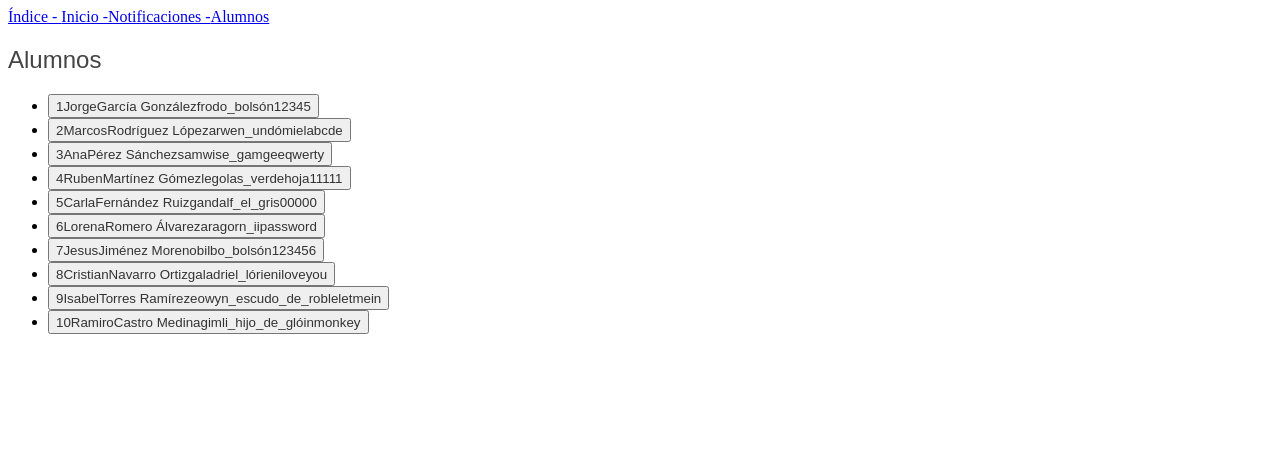
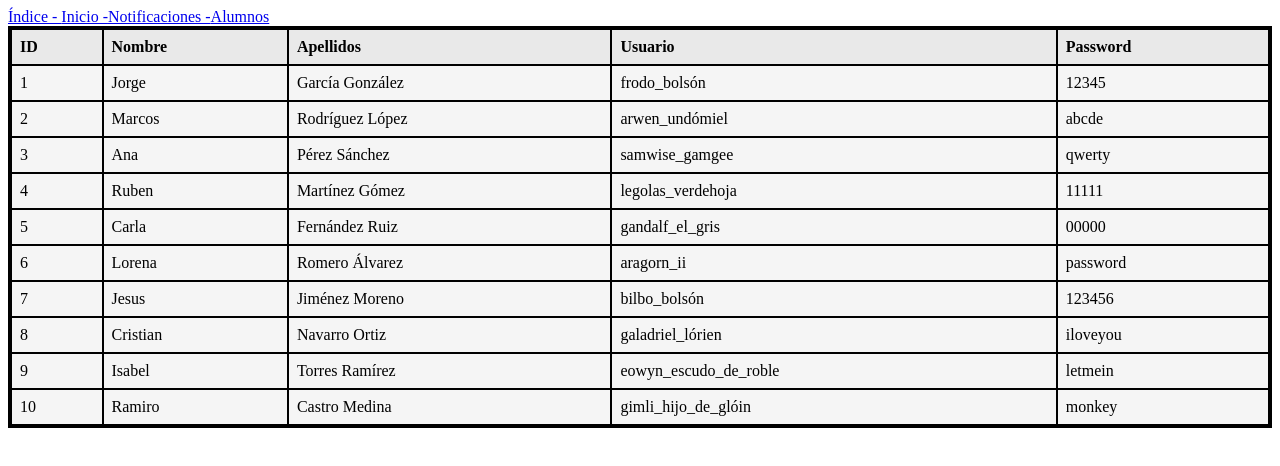
Before and after one commit to Bernabeu93/Proyecto-Instituto, an Angular app in the folder instituto/: page /alumnos in a window 1280 px wide. Shown: the top 466 px of the page. Built offline with nearby package versions, Linux system fonts and the light colour scheme.

Commit message:
Se añade mensaje.component y mensaje CLEAR

```diff
--- a/instituto/src/app/alumnos/alumnos.component.css
+++ b/instituto/src/app/alumnos/alumnos.component.css
@@ -1,22 +1,34 @@
-/* Application-wide Styles */
-h1 {
-    color: #369;
-    font-family: Arial, Helvetica, sans-serif;
-    font-size: 250%;
-  }
-  h2, h3 {
-    color: #444;
-    font-family: Arial, Helvetica, sans-serif;
-    font-weight: lighter;
-  }
-  body {
-    margin: 2em;
-  }
-  body, input[type="text"], button {
-    color: #333;
-    font-family: Cambria, Georgia;
-  }
-  /* everywhere else */
-  * {
-    font-family: Arial, Helvetica, sans-serif;
-  }
+table {
+  border-collapse: collapse;
+  width: 100%;
+  background-color: #f5f5f5;
+}
+
+th,
+td {
+  border: 2px solid black;
+  padding: 8px;
+  text-align: left;
+}
+
+th {
+  background-color: #e9e9e9;
+}
+
+th:first-child,
+td:first-child {
+  border-left: 4px solid black;
+}
+
+th:last-child,
+td:last-child {
+  border-right: 4px solid black;
+}
+
+tr:first-child th {
+  border-top: 4px solid black;
+}
+
+tr:last-child td {
+  border-bottom: 4px solid black;
+}
--- a/instituto/src/app/alumnos/alumnos.component.html
+++ b/instituto/src/app/alumnos/alumnos.component.html
@@ -1,13 +1,20 @@
-
-<h2>Alumnos</h2>
-<ul class="alumnos">
-  <li *ngFor="let alumno of listaAlumnos">
-    <button type="button" (click)="(alumno)">
-      <span class="badge">{{alumno.id}}</span>
-      <span class="name">{{alumno.nombre}}</span>
-      <span class="apellidos">{{alumno.apellidos}}</span>
-      <span class="usuario">{{alumno.usuario}}</span>
-      <span class="password">{{alumno.password}}</span>
-    </button>
-  </li>
-</ul>
+<table>
+  <thead>
+    <tr>
+      <th>ID</th>
+      <th>Nombre</th>
+      <th>Apellidos</th>
+      <th>Usuario</th>
+      <th>Password</th>
+    </tr>
+  </thead>
+  <tbody>
+    <tr *ngFor="let alumno of listaAlumnos">
+      <td>{{alumno.id}}</td>
+      <td>{{alumno.nombre}}</td>
+      <td>{{alumno.apellidos}}</td>
+      <td>{{alumno.usuario}}</td>
+      <td>{{alumno.password}}</td>
+    </tr>
+  </tbody>
+</table>
--- a/instituto/src/app/alumnos/alumnos.component.ts
+++ b/instituto/src/app/alumnos/alumnos.component.ts
@@ -1,6 +1,7 @@
 import { Component, OnInit } from '@angular/core';
 import { AlumnoCrear } from './../alumnos';
 import { AlumnosService } from './alumnos.service';
+import { MensajeService } from './mensaje.service';
 
 @Component({
   selector: 'app-alumnos',
@@ -10,16 +11,22 @@ import { AlumnosService } from './alumnos.service';
 export class AlumnosComponent implements OnInit {
   listaAlumnos: AlumnoCrear[] = [];
 
-  constructor(private alumnosService: AlumnosService) { }
+  constructor(private alumnosService: AlumnosService, private mensajeService: MensajeService) { }
 
   getAlumnos(): void {
     this.alumnosService.getAlumnos()
       .subscribe(alumnos => this.listaAlumnos = alumnos);
-    // Llama al método getAlumnos() en el servicio AlumnosService y asigna la lista de alumnos al componente
+    // Llama al método getAlumnos() en el servicio y asigna la lista de alumnos al componente
   }
 
   ngOnInit(): void {
     this.getAlumnos();
-    // En el ciclo de vida ngOnInit(), llama al método getAlumnos() para obtener la lista de alumnos al inicializar el componente
+    // En ngOnInit(), llama al método getAlumnos() para obtener la lista de alumnos al inicializar el componente
   }
+
+  onSelect(alumno: AlumnoCrear): void {
+    //this.selectedAlumnoCrear = alumno;
+    this.mensajeService.agregarMensaje(`AlumnosComponent: Alumno seleccionado id=${alumno.id}`);
 }
+
+}
--- a/instituto/src/app/alumnos/alumnos.service.ts
+++ b/instituto/src/app/alumnos/alumnos.service.ts
@@ -2,19 +2,20 @@ import { Injectable } from '@angular/core';
 import { Observable, of } from 'rxjs';
 import { AlumnoCrear } from './../alumnos';
 import { alumnos } from './../mock-alumnos';
+import { MensajeService } from './mensaje.service';
 
 @Injectable({
   providedIn: 'root'
 })
 export class AlumnosService {
-  // Este servicio proporciona la funcionalidad para obtener la lista de alumnos
+  // Esta linea obtiene la lista de alumnos
 
+  constructor(private mensajeService: MensajeService) { }
+
+  // Obtiene la lista de alumnos
   getAlumnos(): Observable<AlumnoCrear[]> {
-    const listaAlumnos = of(alumnos);
-    return listaAlumnos;
-    // Devuelve un observable de la lista de alumnos desde el archivo mock-alumnos.ts
+    this.mensajeService.agregarMensaje('Servicio de Usuarios: Usuarios recuperados');
+    return of(alumnos);
+    // Devuelve la lista de alumnos desde el archivo mock-alumnos.ts
   }
-
-  constructor() { }
-  // Constructor del servicio, no realiza ninguna acción adicional
 }
--- /dev/null
+++ b/instituto/src/app/alumnos/mensaje.component.html
@@ -0,0 +1,10 @@
+<div *ngIf="MensajeService.mensajes.length">
+
+    <h2>Mensajes</h2>
+    <button class="clear"
+
+    (click)="MensajeService.limpiarMensajes()">clear</button>
+
+    <div *ngFor="let mensaje of MensajeService.mensajes">{{ mensaje }}</div>
+
+  </div>
--- a/instituto/src/app/alumnos/mensaje.service.ts
+++ b/instituto/src/app/alumnos/mensaje.service.ts
@@ -4,6 +4,17 @@ import { Injectable } from '@angular/core';
   providedIn: 'root'
 })
 export class MensajeService {
+  mensajes: string[] = [];
+
+  // Agrega un mensaje al array de mensajes
+  agregarMensaje(mensaje: string) {
+    this.mensajes.push(mensaje);
+  }
+
+  // Limpia el array de mensajes, eliminando todos los mensajes almacenados
+  limpiarMensajes() {
+    this.mensajes = [];
+  }
 
   constructor() { }
 }
--- a/instituto/src/app/app-routing.module.ts
+++ b/instituto/src/app/app-routing.module.ts
@@ -1,3 +1,4 @@
+import { MensajeComponent } from './alumnos/mensaje.component';
 import { NgModule, Component } from '@angular/core';
 import { RouterModule, Routes } from '@angular/router';
 import { IndexComponent } from './index/index.component';
--- a/instituto/src/app/app.module.ts
+++ b/instituto/src/app/app.module.ts
@@ -11,6 +11,7 @@ import { NotificacionesComponent } from './notificaciones/notificaciones.compone
 import { AppRoutingModule } from './app-routing.module';
 import { BackNotasComponent } from './back-notas/back-notas.component';
 import { AlumnosComponent } from './alumnos/alumnos.component';
+import { MensajeComponent } from './alumnos/mensaje.component';
 
 @NgModule({
   declarations: [
@@ -21,6 +22,7 @@ import { AlumnosComponent } from './alumnos/alumnos.component';
     BackNotasComponent,
     AlumnosComponent,
     AppComponent,
+    MensajeComponent,
   ],
   imports: [
     BrowserModule,
--- a/instituto/src/app/index/index.component.html
+++ b/instituto/src/app/index/index.component.html
@@ -12,3 +12,5 @@
 <footer>
     <img src="https://upload.wikimedia.org/wikipedia/commons/thumb/8/8a/Logotipo_del_Ministerio_de_Educaci%C3%B3n_y_Formaci%C3%B3n_Profesional.svg/1280px-Logotipo_del_Ministerio_de_Educaci%C3%B3n_y_Formaci%C3%B3n_Profesional.svg.png" alt="logo" class="logo">
 </footer>
+
+<app-mensaje></app-mensaje>
```
Also changed, not shown: instituto/src/app/alumnos/mensaje.component.ts (added, +13 -0 lines), instituto/src/app/alumnos/mensaje.component.css (added), 1 other file (tests, documents, lock files or other folders).
